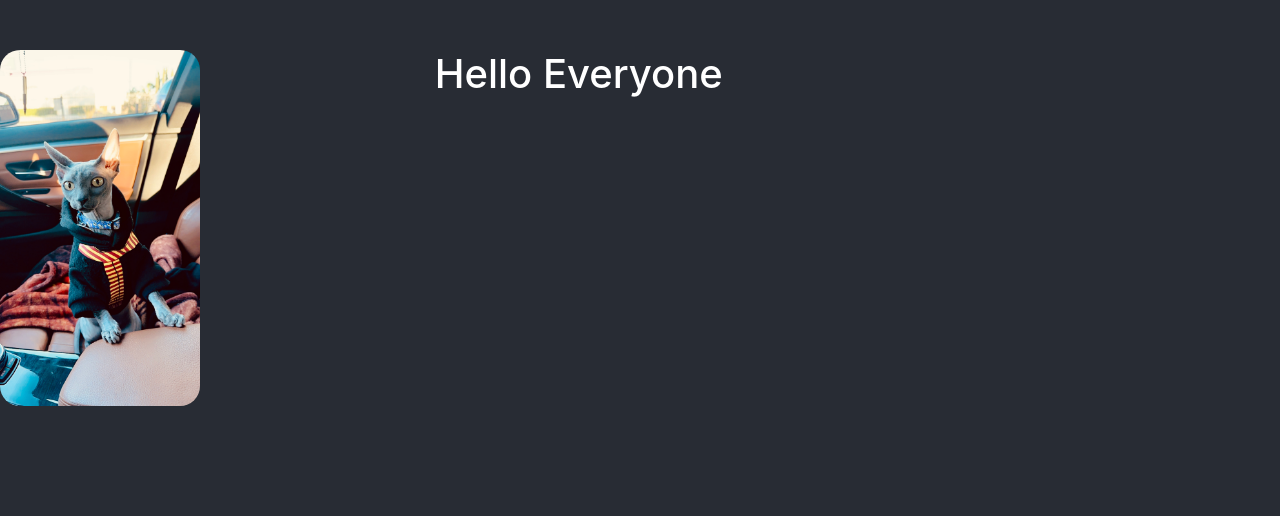
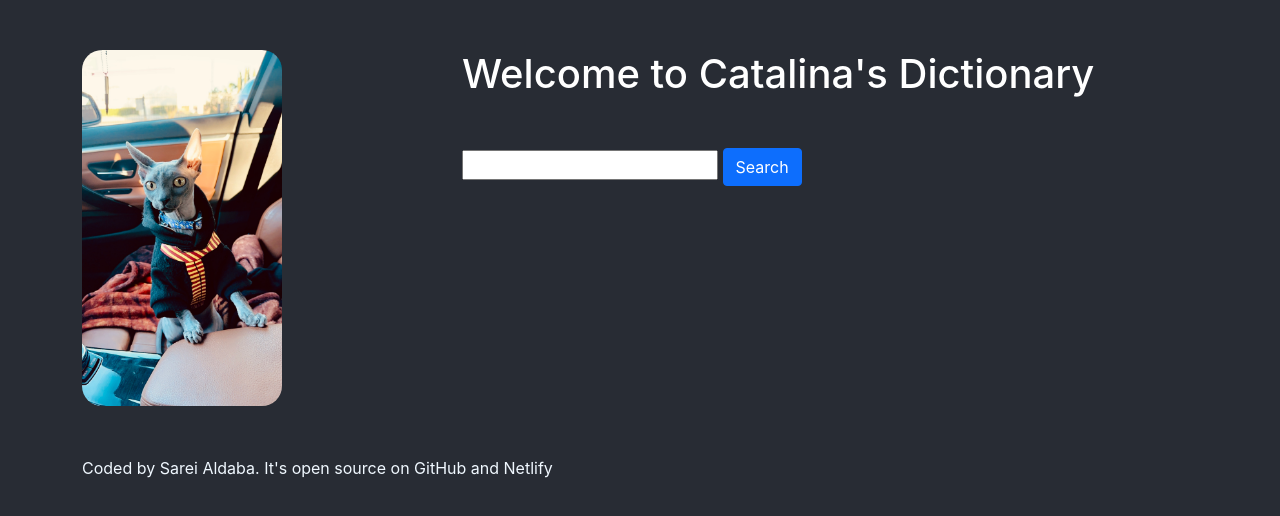
Before and after one commit to Saldaba95/dictionary-project-sa, a React (Create React App) app: page / in a window 1280 px wide. Shown: the top 516 px of the page. Built offline with nearby package versions, Linux system fonts and the light colour scheme.

Commit message:
created new component
added another component
changed the back to all black/dark grayish
added div with classname container

```diff
--- a/src/App.css
+++ b/src/App.css
@@ -1,11 +1,8 @@
 .App {
-  background-color: #282c34;
+  color: aliceblue;
 }
 
 .App-header {
-  background-color: #282c34;
-  min-height: 100vh;
-  font-size: calc(10px + 2vmin);
   color: white;
 }
 h1 {
--- a/src/App.js
+++ b/src/App.js
@@ -1,9 +1,11 @@
 import cata from "./cata.jpg";
 import "./App.css";
+import Dictionary from "./Dictionary";
 
 function App() {
   return (
     <div className="App">
+      <div className="container">
         <header className="App-header">
           <div className="row">
             <div className="col-4">
@@ -11,10 +13,16 @@ function App() {
             </div>
             <div className="col-8">
               {" "}
-            <h1>Hello Everyone</h1>
+              <h1>Welcome to Catalina's Dictionary</h1>
+              <Dictionary />
             </div>
           </div>
         </header>
+        <main></main>
+        <footer>
+          Coded by Sarei Aldaba. It's open source on GitHub and Netlify
+        </footer>
+      </div>
     </div>
   );
 }
--- /dev/null
+++ b/src/Dictionary.css
@@ -0,0 +1,3 @@
+.Dictionary {
+  color: aliceblue;
+}
--- /dev/null
+++ b/src/Dictionary.js
@@ -0,0 +1,30 @@
+import React, { useState } from "react";
+import "./Dictionary.css";
+
+export default function Dictionary() {
+  let [keyword, setKeyword] = useState("");
+
+  function search(event) {
+    event.preventDefault();
+    alert(`Searching for ${keyword} definition`);
+  }
+  function handleKeywordChange(event) {
+    setKeyword(event.target.value);
+  }
+
+  return (
+    <div className="Dictionary">
+      {" "}
+      <form onSubmit={search}>
+        {" "}
+        <input type="search" onChange={handleKeywordChange} />{" "}
+        <button
+          className="
+        btn btn-primary"
+        >
+          Search
+        </button>
+      </form>{" "}
+    </div>
+  );
+}
--- a/src/index.css
+++ b/src/index.css
@@ -1,13 +1,14 @@
 body {
+  background-color: #282c34;
   margin: 0;
-  font-family: -apple-system, BlinkMacSystemFont, 'Segoe UI', 'Roboto', 'Oxygen',
-    'Ubuntu', 'Cantarell', 'Fira Sans', 'Droid Sans', 'Helvetica Neue',
+  font-family: -apple-system, BlinkMacSystemFont, "Segoe UI", "Roboto", "Oxygen",
+    "Ubuntu", "Cantarell", "Fira Sans", "Droid Sans", "Helvetica Neue",
     sans-serif;
   -webkit-font-smoothing: antialiased;
   -moz-osx-font-smoothing: grayscale;
 }
 
 code {
-  font-family: source-code-pro, Menlo, Monaco, Consolas, 'Courier New',
+  font-family: source-code-pro, Menlo, Monaco, Consolas, "Courier New",
     monospace;
 }
```
Lines whose indentation alone changed are shown as unchanged.
